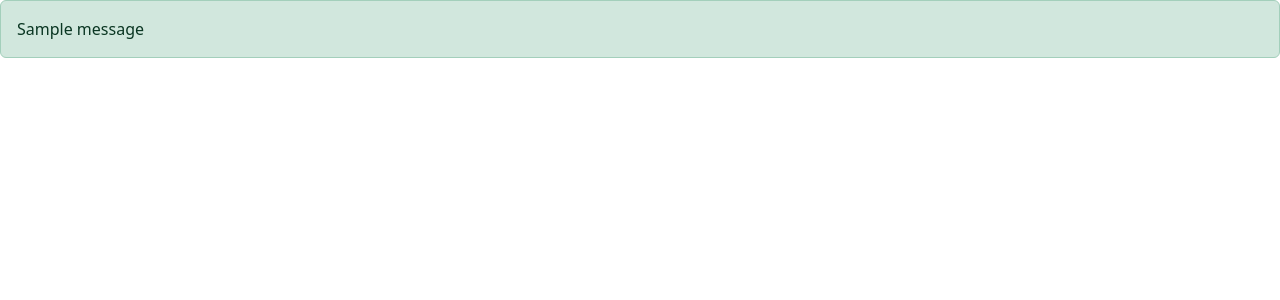
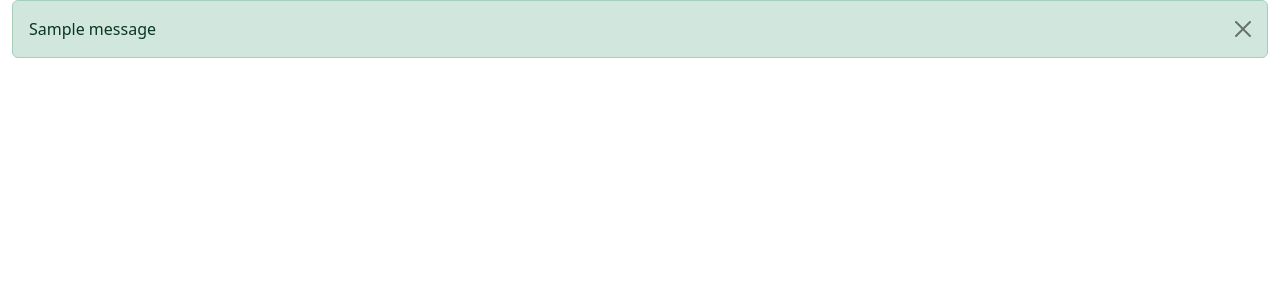
Before and after one commit to rumenji/KinderlyMediaStorage, a Flask app: template app/templates/base.html in a window 1280 px wide. Shown: the part 56-356 px from the top of the page. Run offline with Flask 3, Linux system fonts and the light colour scheme; the template is opened without the code that fills it, so the values that code supplies are empty; one stand-in notice (Sample message) is shown; some libraries are stand-ins or nearby versions.

Commit message:
Added option to close alert banners

```diff
--- a/app/templates/base.html
+++ b/app/templates/base.html
@@ -20,7 +20,12 @@
     {% with messages = get_flashed_messages(with_categories=true) %}
       {% if messages %}
         {% for category, msg in messages %}
-          <div class="alert alert-{{category}}">{{ msg }}</div>
+        <div class="container-fluid position-fixed">
+          <div class="alert alert-{{category}} alert-dismissible" role="alert">
+            {{ msg }}
+            <button type="button" class="btn-close" data-bs-dismiss="alert" aria-label="Close"></button>
+          </div>
+        </div>
         {% endfor %}
       {% endif %}
     {% endwith%}
--- a/app/templates/upload.html
+++ b/app/templates/upload.html
@@ -3,7 +3,7 @@
 
 {% block content %}
 <div class="container">
-    <h5 style="margin-top: 20px;">File Upload</h5>
+    <h5 style="margin-top: 50px;">File Upload</h5>
     <form id="uploadForm" method="post" action="/upload" enctype="multipart/form-data" style="margin-top: 20px;">
         {% include "_upload_form.html" %}
     </form>
```
